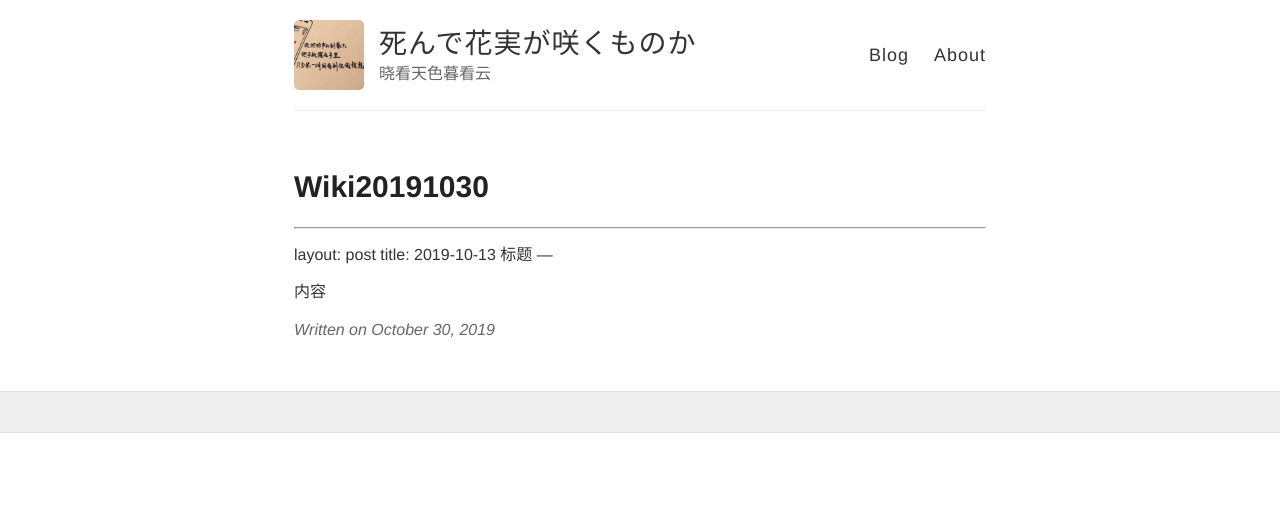
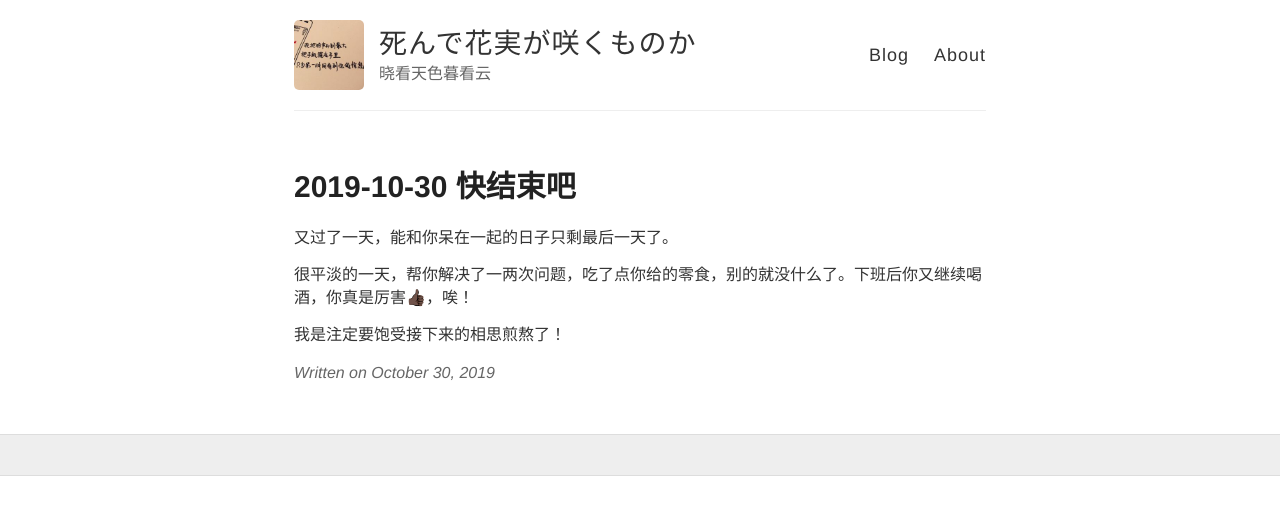
Before and after one commit to wiki650/wiki650.github.io, a Jekyll site: the page built from _posts/2019-10-30-wiki20191030.md, in a window 1280 px wide. Shown: the top 515 px of the page. Built offline with Jekyll 4.4.1, drawn with Linux system fonts in a browser that asks for light colours; our own code applies the rules of GitHub Pages for plain Markdown files; comment, search, counter and statistics services are not loaded.

Commit message:
Update 2019-10-30-wiki20191030.md

```diff
--- a/_posts/2019-10-30-wiki20191030.md
+++ b/_posts/2019-10-30-wiki20191030.md
@@ -1,8 +1,10 @@
-
 ---
 layout: post
-title: 2019-10-13 标题
+title: 2019-10-30 快结束吧
 ---
 
+又过了一天，能和你呆在一起的日子只剩最后一天了。
 
-内容
+很平淡的一天，帮你解决了一两次问题，吃了点你给的零食，别的就没什么了。下班后你又继续喝酒，你真是厉害👍🏿，唉！
+
+我是注定要饱受接下来的相思煎熬了！
```
